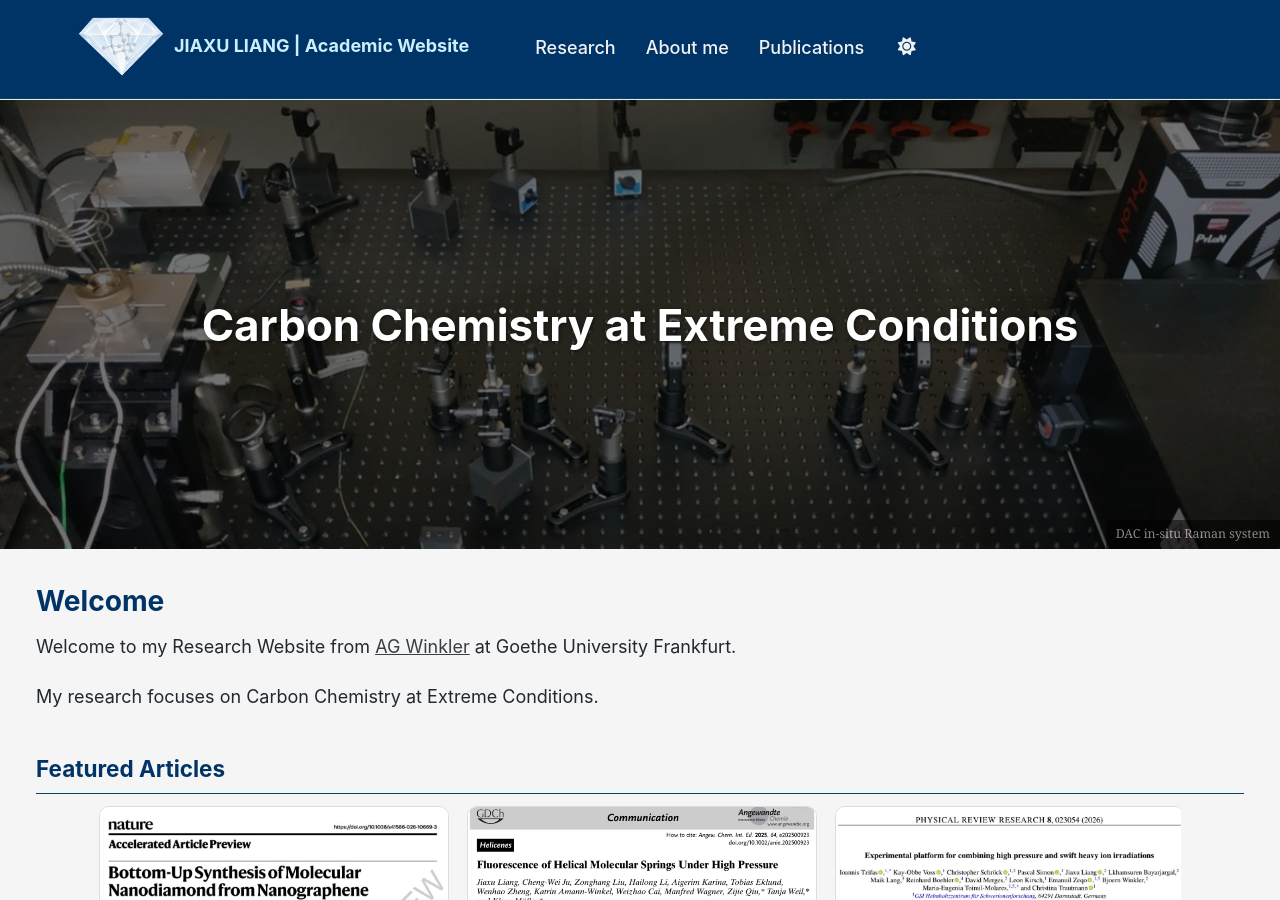
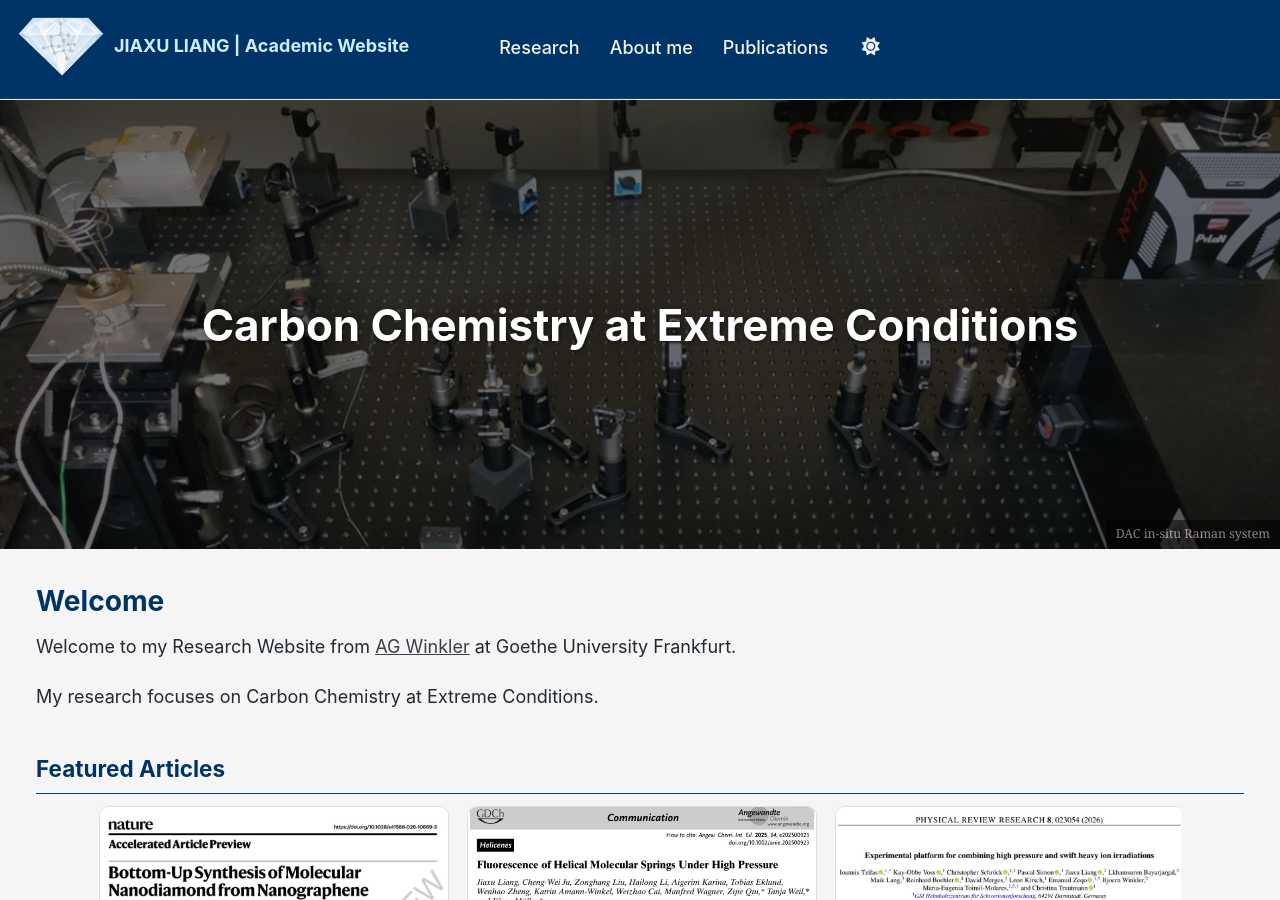
Before and after one commit to liangjiaxu-research/liangjiaxu-research.github.io, a Jekyll site: the page built from _pages/about.md, in a window 1280 px wide and 900 px high. Built offline with Jekyll 4.4.1, drawn with Linux system fonts in a browser that asks for light colours; a script bundle is joined from its source files by our own code; library files that are not in the unit come from our copies.

Commit message:
Update _custom.scss

```diff
--- a/_sass/_custom.scss
+++ b/_sass/_custom.scss
@@ -132,7 +132,10 @@ body {
     padding-top: 8px !important;
     padding-bottom: 4px !important;
 }
-
+/* 导航栏设置-菜单设置-logo位置 */
+.masthead__menu-item--lg {
+    padding-right: 60px;
+}
 .site-logo {
     display: flex;
     align-items: center;
@@ -142,7 +145,7 @@ body {
     width: auto;
     object-fit: cover;
     margin-right: 5px;
-    margin-left: 60px;
+    margin-left: 0;
 }
 
 /* 导航栏设置-菜单设置-点击效果 */
```
